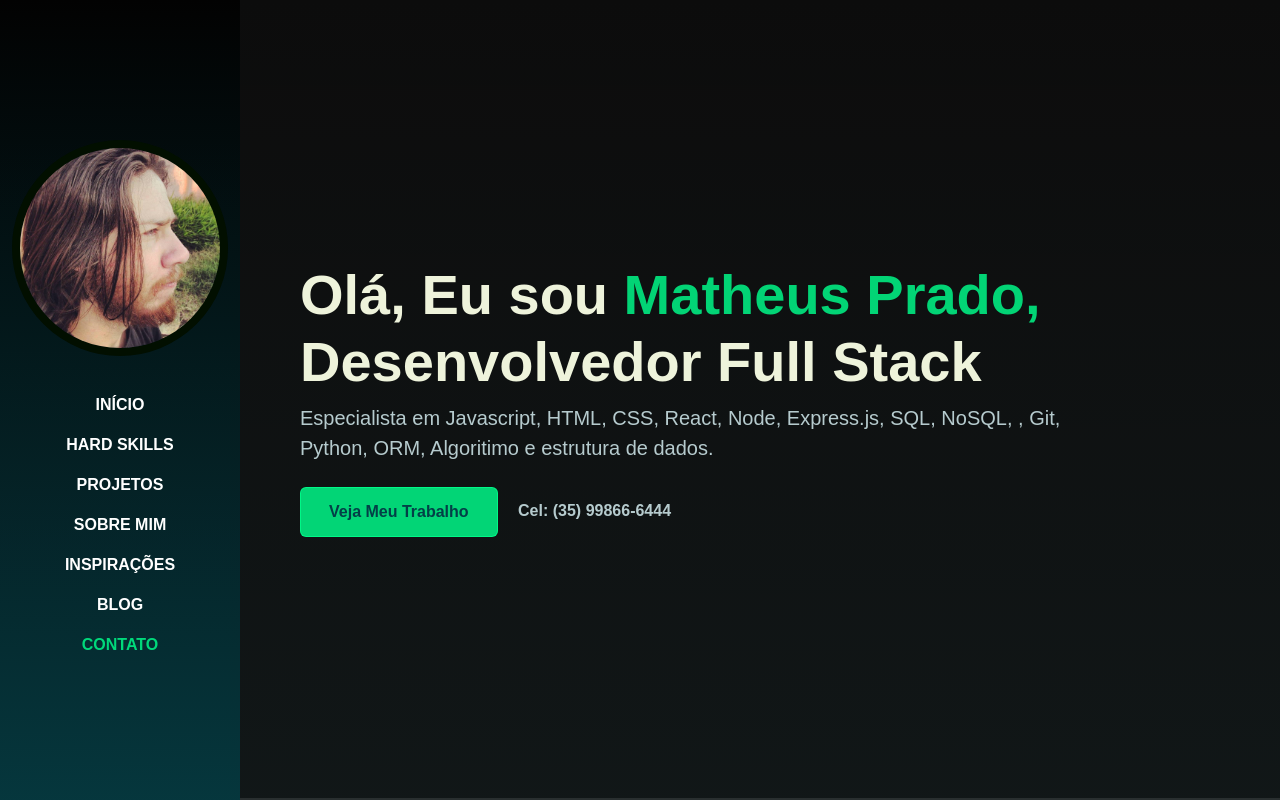
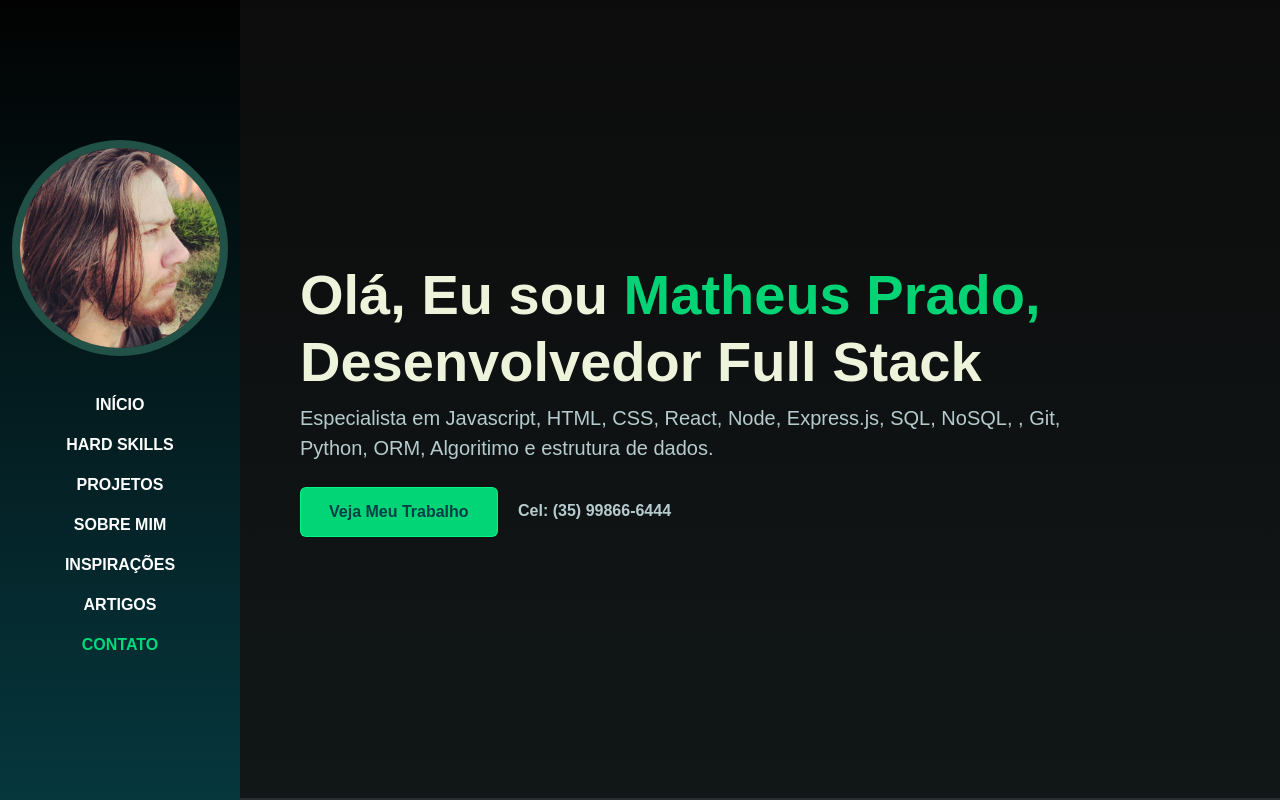
Before and after one commit to matheusPrado007/matheusPrado007.github.io, a plain HTML site: page index.html in a window 1280 px wide. Shown: the top 800 px of the page. Drawn offline with Linux system fonts and the light colour scheme; a web font is replaced by a local one.

Commit message:
fix: Ajusta cor img

```diff
--- a/assets/css/style.css
+++ b/assets/css/style.css
@@ -103,7 +103,7 @@ img {
     }
 
     .navbar-brand img {
-        border: 8px solid rgb(2, 15, 0);
+        border: 8px solid rgb(33, 81, 71);
     }
 
     /* CONTENT WRAPPER */
--- a/index.html
+++ b/index.html
@@ -45,7 +45,7 @@
                         <a class="nav-link" href="#reviews">Inspirações</a>
                     </li>
                     <li class="nav-item">
-                        <a class="nav-link" href="#blog">Blog</a>
+                        <a class="nav-link" href="#blog">Artigos</a>
                     </li>
                     <li class="nav-item">
                         <a class="nav-link" href="#contact">Contato</a>
@@ -417,7 +417,7 @@
 
                 <div class="row pb-4" data-aos="fade-up">
                     <div class="col-lg-8">
-                        <h6 class="text-brand">BLOG</h6>
+                        <h6 class="text-brand">ARTIGOS</h6>
                         <h1>Blog</h1>
                     </div>
                 </div>
```
